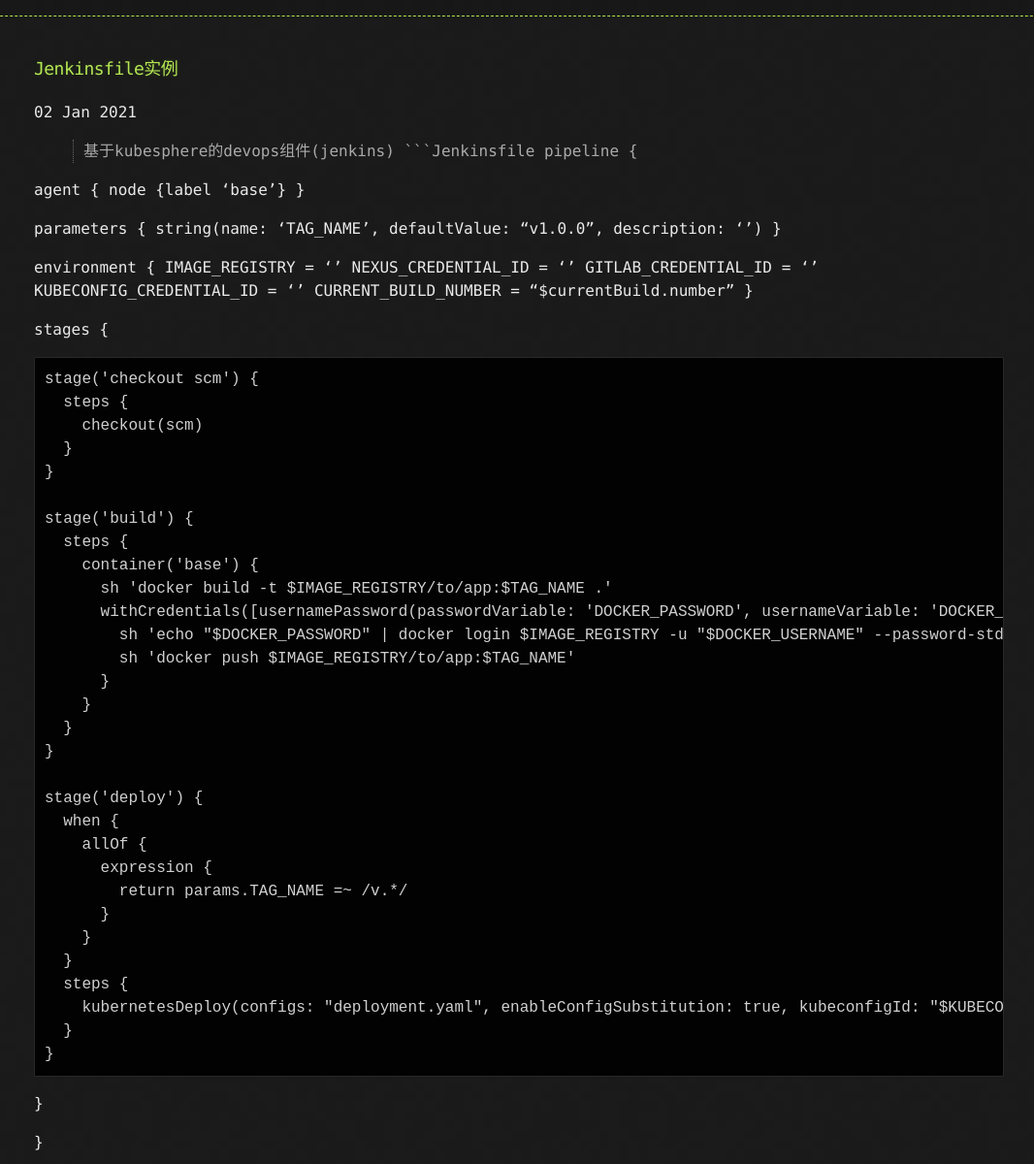
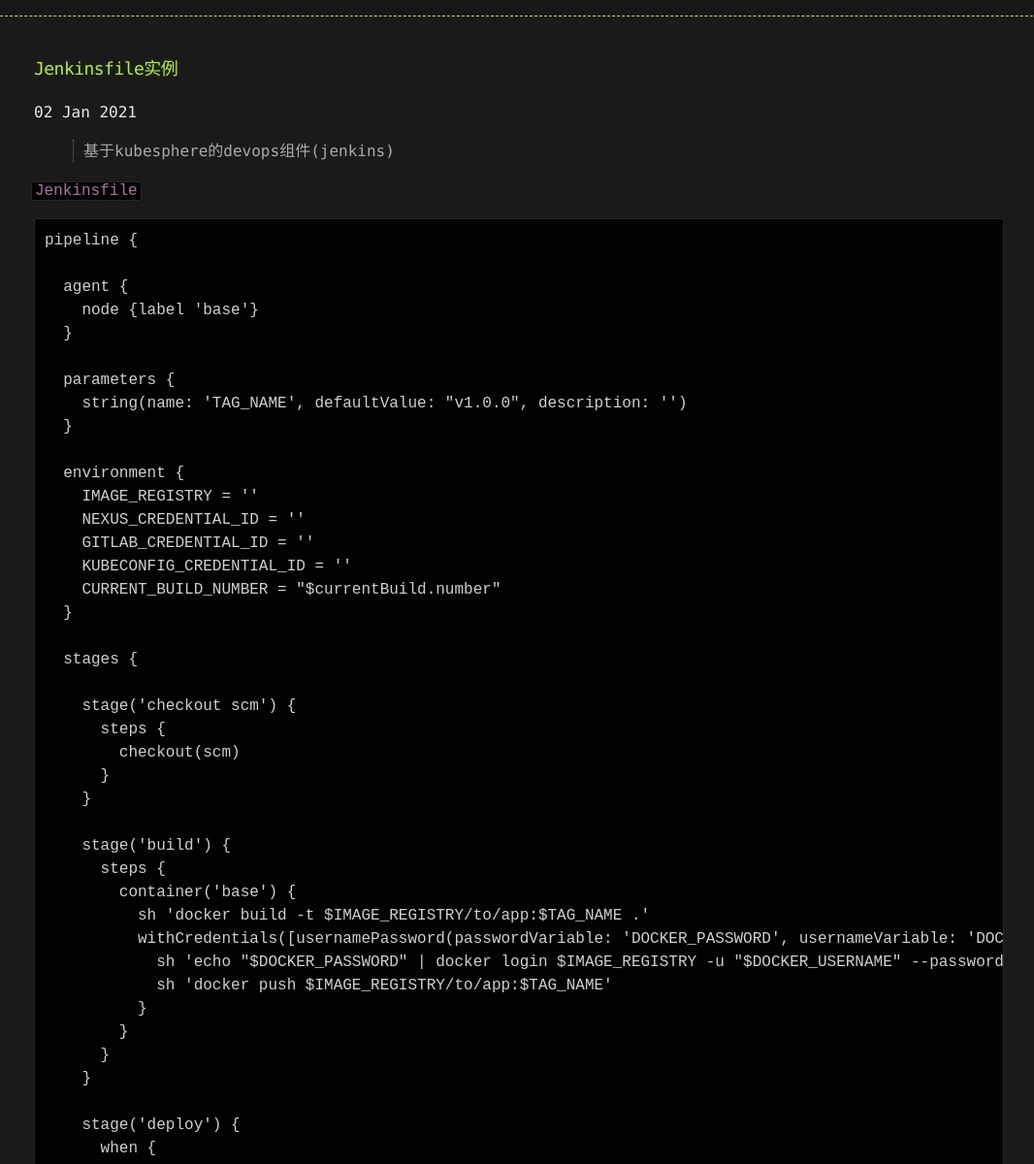
Before and after one commit to brzermr/brzermr.github.io, a Jekyll site: the page built from _posts/2021-01-02-Jenkinsfile实例.md, in a window 1280 px wide and 1400 px high, cut to the strip 200-1400 px from the top of the window. Shown: the whole strip at 97% size, without its empty margins (105-1171 px from the left). Built offline with Jekyll 4.4.1, drawn with Linux system fonts in a browser that asks for light colours; comment, search, counter and statistics services are not loaded; some of the changed text lies outside the part shown.

Commit message:
Update 2021-01-02-Jenkinsfile实例.md

````diff
--- a/_posts/2021-01-02-Jenkinsfile实例.md
+++ b/_posts/2021-01-02-Jenkinsfile实例.md
@@ -1,5 +1,8 @@
 > 基于kubesphere的devops组件(jenkins)
-```Jenkinsfile
+
+`Jenkinsfile`
+
+```
 pipeline {
 
   agent {
@@ -56,7 +59,9 @@
 }
 ```
 
-```Dockerfile
+`Dockerfile`
+
+```
 FROM python
 RUN mkdir /app && apt-get update
 RUN ping mirrors.aliyun.com -c4
@@ -66,8 +71,9 @@
 CMD ["python","/app/app.py"]
 ```
 
+`deployment.yaml`
+
 ```yaml
-# deployment.yaml
 apiVersion: apps/v1
 kind: Deployment
 metadata:
````
